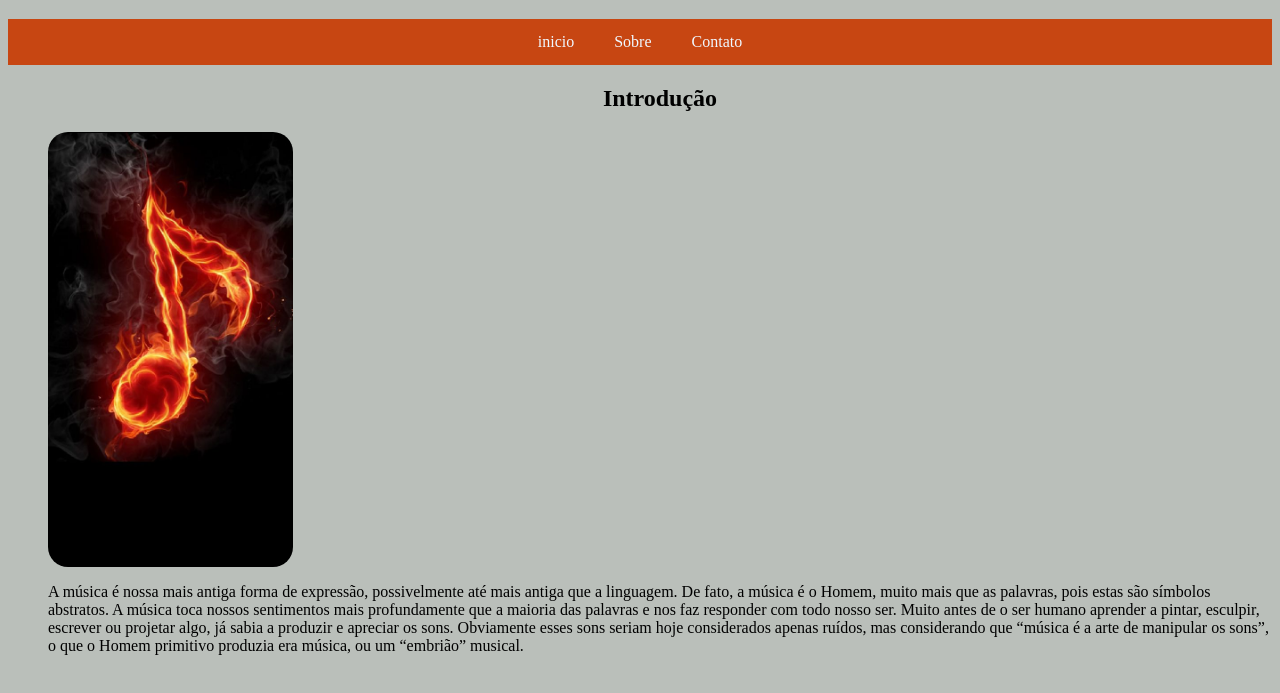
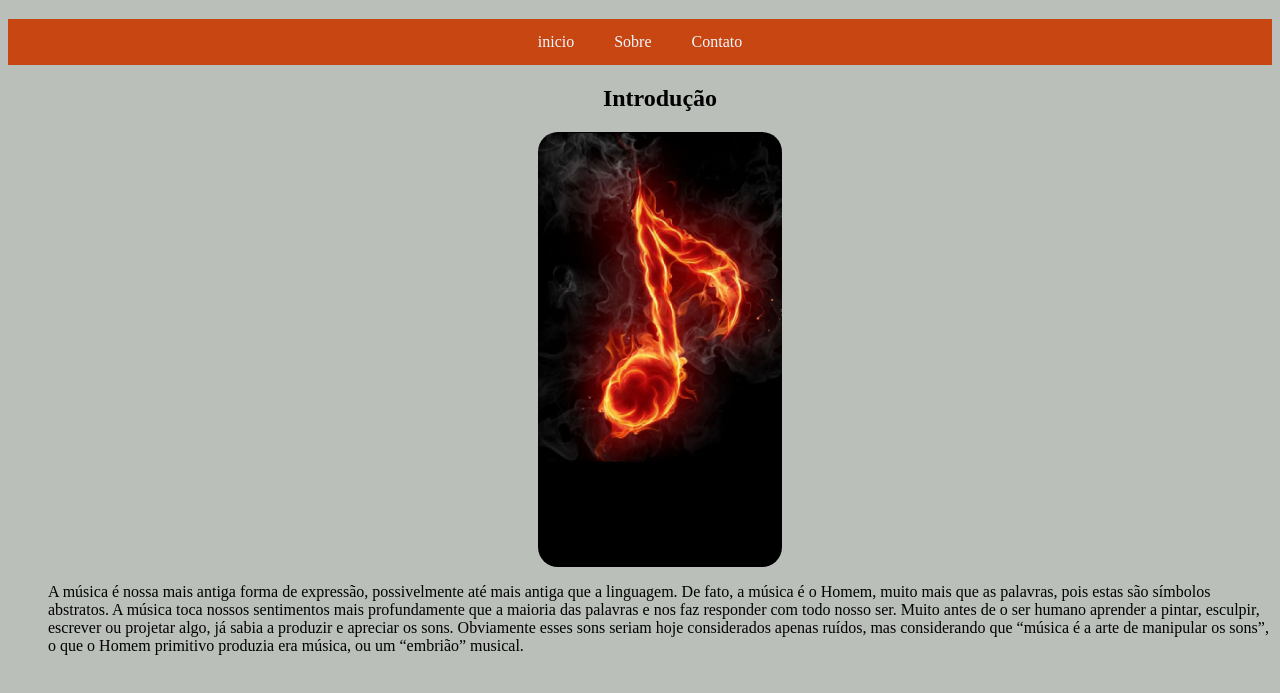
Before and after one commit to Vinipereir/Primeirosite, a plain HTML site: page index.html in a window 1280 px wide. Shown: the part 61-754 px from the top of the page. Drawn offline with Linux system fonts and the light colour scheme.

Commit message:
modified

```diff
--- a/style.css
+++ b/style.css
@@ -116,16 +116,19 @@ form button:hover {
     background-color: #4cae4c;
 }
 
+.imagem {
+    display: flex;
+    justify-content: center;
+    align-items: center;
+    height: 100%;
+}
+
 .imagem img {
     border-radius: 20px;
     width: 20%;
-    height: 20%;
-    justify-content: center;
-    display: flex;
-    align-items: center;
-
-
+    height: auto;
 }
 
 
+
 /*fim*/
```
Also changed, not shown: contato.html (+2 -0 lines).
